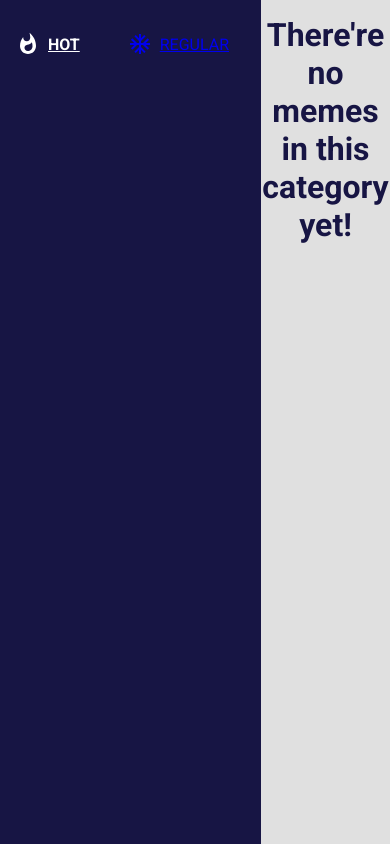
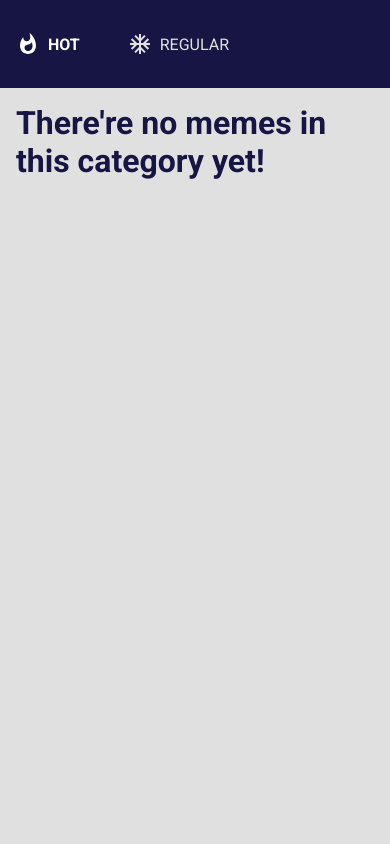
Before and after one commit to anitakniaziew/memes, a React (Create React App) app: page /hot in a window 390 px wide. Built offline with nearby package versions, Linux system fonts and the light colour scheme.

Commit message:
Style mobile

```diff
--- a/src/App.scss
+++ b/src/App.scss
@@ -1,8 +1,11 @@
 @import './styles/colors.scss';
 
 .App {
-  text-align: center;
   display: flex;
   height: 100vh;
   color: $navy;
+
+  @media (max-width: 769px) {
+    flex-direction: column;
+  }
 }
--- a/src/components/MemeList/memeList.module.scss
+++ b/src/components/MemeList/memeList.module.scss
@@ -1,3 +1,7 @@
 .memeList {
   width: 50%;
+
+  @media (max-width: 769px) {
+    width: 100%;
+  }
 }
--- a/src/styles/global.scss
+++ b/src/styles/global.scss
@@ -1,3 +1,5 @@
+@import './colors.scss';
+
 body,
 * {
   margin: 0;
@@ -7,3 +9,8 @@ body,
   -moz-osx-font-smoothing: grayscale;
   box-sizing: border-box;
 }
+
+a {
+  text-decoration: none;
+  color: $grey;
+}
```
